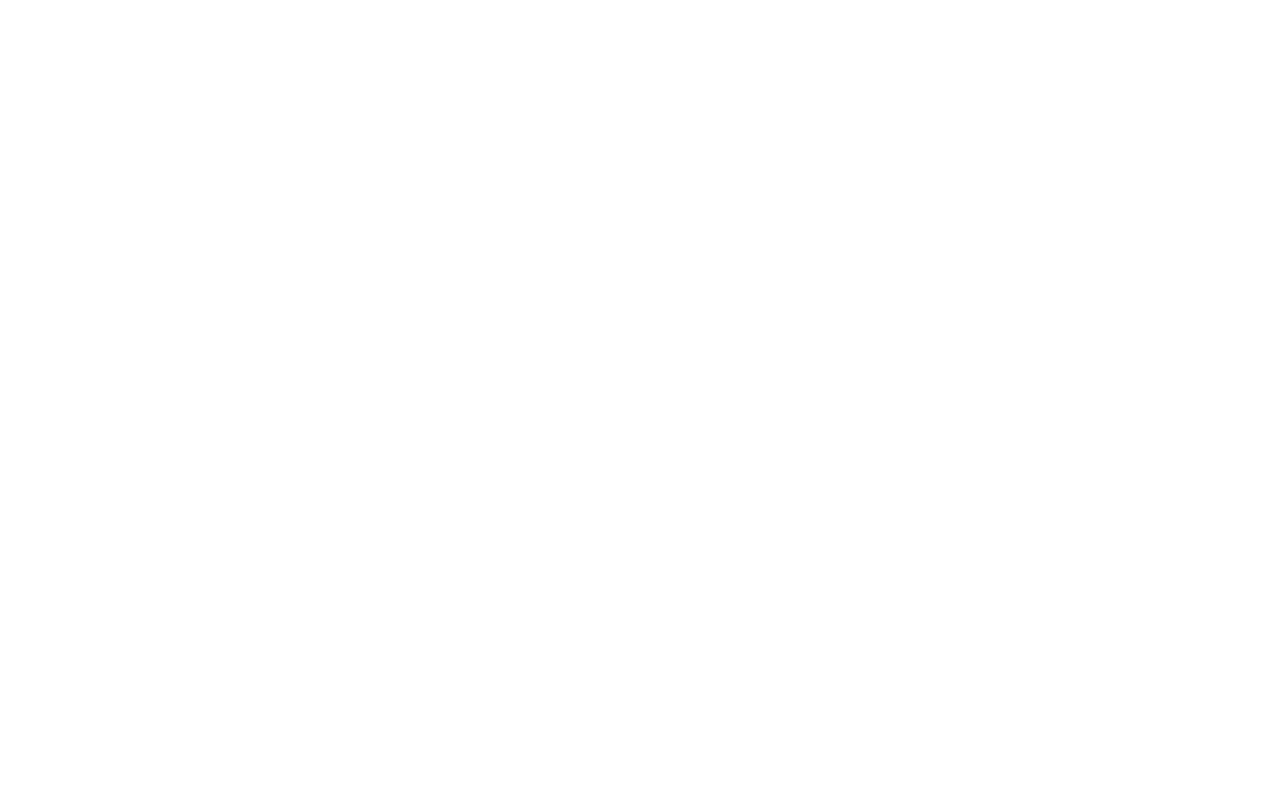
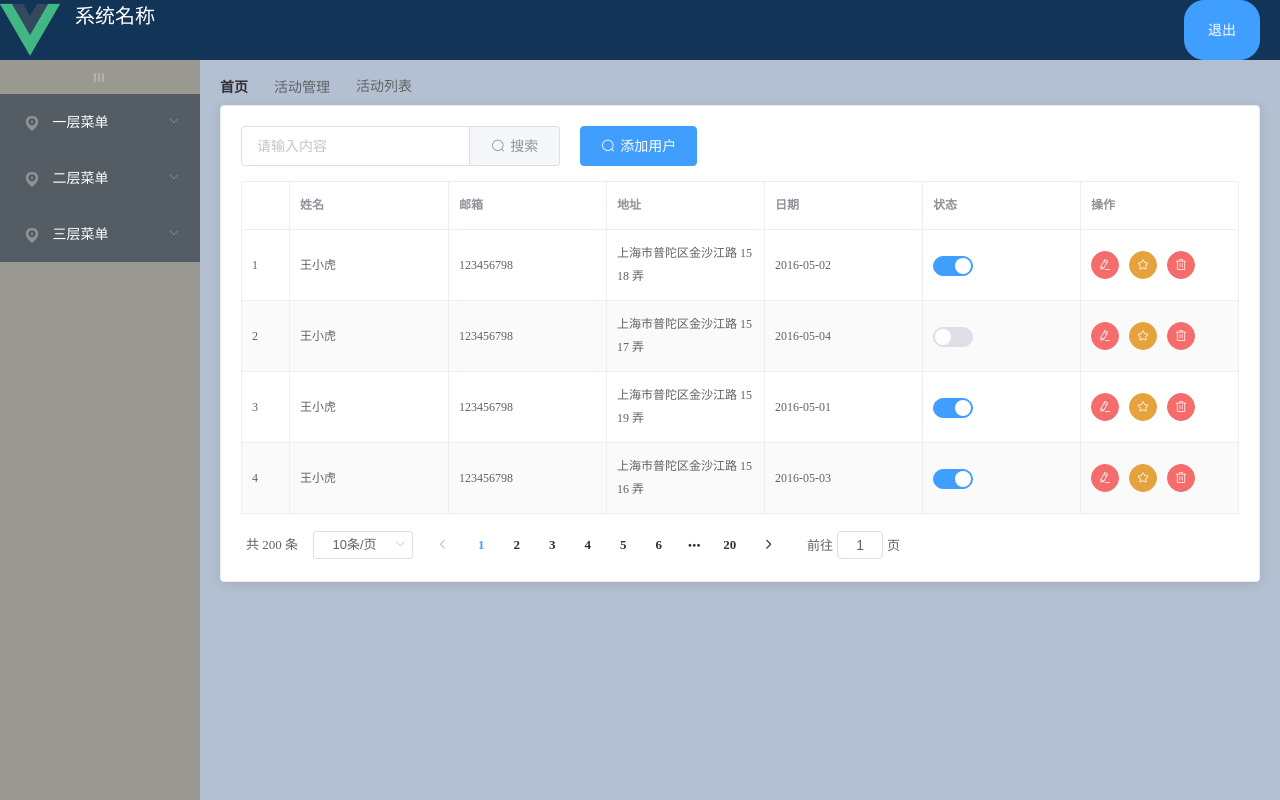
Before and after one commit to lb-github0906/admin-projrct, a Vue app: page /#/user in a window 1280 px wide. Built offline with nearby package versions, Linux system fonts and the light colour scheme.

Commit message:
新增员工

```diff
--- a/src/assets/css.css
+++ b/src/assets/css.css
@@ -4,3 +4,17 @@
     background: #fff;
     padding: 0;
 }
+.el-breadcrumb {
+    margin-bottom: 10px;
+    font-size: 14px;
+}
+.el-card {
+    box-shadow: 0 1px 1px rgb(0 0 0 0.15) !important
+}
+.el-table {
+    margin-top: 15px;
+    font-size: 12px;
+}
+.el-pagination {
+    margin-top: 15px    ;
+}
--- /dev/null
+++ b/src/components/user.vue
@@ -0,0 +1,207 @@
+<template>
+  <div>
+  <el-breadcrumb separator-class="el-icon-arrow-right">
+    <el-breadcrumb-item :to="{ path: '/' }">首页</el-breadcrumb-item>
+    <el-breadcrumb-item>活动管理</el-breadcrumb-item>
+    <el-breadcrumb-item>活动列表</el-breadcrumb-item>
+  </el-breadcrumb>
+
+    <!-- 卡片 -->
+    <el-card class="box-card">
+      <!-- 搜索 -->
+        <el-row :gutter="20">
+          <el-col :span="8">
+            <el-input placeholder="请输入内容"  v-model="queryInfo.query" clearable @clear="getList()">
+              <el-button slot="append" icon="el-icon-search" @click="getList()">搜索</el-button>
+            </el-input>
+          </el-col>
+          <el-col :span="6">
+            <el-button icon="el-icon-search" type="primary" @click="addUser">添加用户</el-button>
+          </el-col>
+        </el-row>
+        <el-table :data="tableData" :border="true" :stripe="true">
+          <!-- 索引列 -->
+          <el-table-column type="index"></el-table-column>
+          <!-- 数据列 -->
+          <el-table-column label="姓名" prop="name"></el-table-column>
+          <el-table-column label="邮箱" prop="email"></el-table-column>
+          <el-table-column label="地址" prop="address"></el-table-column>
+          <el-table-column label="日期" prop="date"></el-table-column>
+          <el-table-column label="状态" prop="scope">
+            <!-- 添加模板插槽来加switch按钮控件 -->
+            <template slot-scope="scope">
+              <!-- scope.row拿到这一行的数据，再对里边的数据源进行选择 -->
+              <el-switch v-model="scope.row.scope" @change="changeNew(scope.row)"></el-switch>
+            </template>
+          </el-table-column>
+          <el-table-column label="操作" prop="">
+            <template slot-scope="scope" width="180px">
+              <el-tooltip effect="dark" content="编辑" placement="top" :enterable="false">
+                <el-button type="danger" icon="el-icon-edit" circle size="mini"></el-button>
+              </el-tooltip>
+              <el-tooltip effect="dark" content="收藏" placement="top" :enterable="false">
+                <el-button type="warning" icon="el-icon-star-off" circle size="mini"></el-button>
+              </el-tooltip>
+              <el-tooltip effect="dark" content="删除" placement="top" :enterable="false">
+                <el-button type="danger" icon="el-icon-delete" circle size="mini"></el-button>
+              </el-tooltip>
+            </template>
+          </el-table-column>
+        </el-table>
+        <!-- 分页 -->
+        <el-pagination
+          @size-change="handleSizeChange"
+          @current-change="handleCurrentChange"
+          :current-page="queryInfo.pagenum"
+          :page-sizes="[10, 20, 30, 40]"
+          :page-size="queryInfo.pageSize"
+          layout="total, sizes, prev, pager, next, jumper"
+          :total="total">
+        </el-pagination>
+  </el-card>
+  <!-- 添加用户对话框 -->
+      <el-dialog
+        title="添加用户"
+        :visible.sync="addDialogVisible"
+        width="50%"
+        :before-close="handleClose">
+        <!-- 内容显示 -->
+          <el-form :model="addForm" :rules="addrules" ref="ruleForm" label-width="70px">
+            <el-form-item label="用户名" prop="name">
+              <el-input v-model="addForm.name"></el-input>
+            </el-form-item>
+          </el-form>
+          <el-form :model="addForm" :rules="addrules" ref="ruleForm" label-width="70px">
+            <el-form-item label="密码" prop="pasw">
+              <el-input v-model="addForm.pasw"></el-input>
+            </el-form-item>
+          </el-form>
+          <el-form :model="addForm" :rules="addrules" ref="ruleForm" label-width="70px">
+            <el-form-item label="地址" prop="address">
+              <el-input v-model="addForm.address"></el-input>
+            </el-form-item>
+          </el-form>
+          <el-form :model="addForm" :rules="addrules" ref="ruleForm" label-width="70px">
+            <el-form-item label="邮箱" prop="email">
+              <el-input v-model="addForm.email"></el-input>
+            </el-form-item>
+          </el-form>
+        <!-- 地步区域 -->
+        <span slot="footer" class="dialog-footer">
+          <el-button @click="cancleTable">取 消</el-button>
+          <el-button type="primary" @click="addDialogVisible = false">确 定</el-button>
+        </span>
+    </el-dialog>
+</div>
+</template>
+
+<script>
+
+export default {
+  data() {
+    return {
+      queryInfo: {
+        query: '',
+        pagenum: 1,
+        pageSize: 2
+      },
+      total: 200,
+      addForm: {
+        name: '',
+        pasw: '',
+        address: '',
+        email: '',
+      },
+      // 新增时校验规则
+      addrules: {
+        name:[
+          {required: true,message: '用户名', trigger: 'blur'},
+        ],
+        pasw:[
+          {required: true,message: '密码', trigger: 'blur'},
+          {min:6, max:20,message: '密码位数不对', trigger: 'bulr'}
+        ],
+        address:[
+          {required: true,message: '地址', trigger: 'blur'},
+        ],
+        email:[
+          {required: true,message: '邮箱', trigger: 'blur'},
+        ],
+      },
+      addDialogVisible: false,
+      tableData: [{
+            date: '2016-05-02',
+            id:'1',
+            name: '王小虎',
+            email: '123456798',
+            scope: true,
+            address: '上海市普陀区金沙江路 1518 弄'
+          }, {
+            date: '2016-05-04',
+            name: '王小虎',
+            id:'2',
+            email: '123456798',
+            scope: false,
+            address: '上海市普陀区金沙江路 1517 弄'
+          }, {
+            date: '2016-05-01',
+            id:'3',
+            name: '王小虎',
+            email: '123456798',
+            scope: true,
+            address: '上海市普陀区金沙江路 1519 弄'
+          }, {
+            date: '2016-05-03',
+            email: '123456798',
+            id:'4',
+            scope: true,
+            name: '王小虎',
+            address: '上海市普陀区金沙江路 1516 弄'
+          }]
+    }
+  },
+  methods: {
+    // 监听页面变化情况
+    handleSizeChange(newSize) {
+      // console.log(newSize)
+      this.queryInfo.pageSize = newSize
+      // 获取完页面数量之后，重新请求接口即可加载新页面数据
+      this.tableData
+    },
+    getList() {
+      console.log('调用请求列表详情接口');
+    },
+    // 页码值
+    handleCurrentChange(newPage) {
+      console.log(newPage);
+      this.queryInfo.pagenum = newPage
+    },
+    handleClose() {
+      console.log('handleClose');
+    },
+    // 添加
+    addUser() {
+      this.addDialogVisible = true
+    },
+    // 取消新增
+    cancleTable() {
+      this.addDialogVisible = false
+      this.addForm = {}
+    },
+    async changeNew(info) {
+      console.log(info)
+      const result = await this.axios.put(`user/${info.id}/state/${info.scope}`)
+      console.log('result', result);
+      if (result.meta.status !== 200) {
+        info.scope = !info.scope
+        return this.$message.error('处理失败！')
+      }
+      return this.$message.error('处理成功！')
+    }
+  }
+}
+</script>
+
+<style>
+
+</style>
--- a/src/page/showMessage.vue
+++ b/src/page/showMessage.vue
@@ -21,15 +21,15 @@
 				unique-opened
 				:collapse = "showToggle"
 				:collapse-transition="false"
-				:router="true">
+				:router="true"
+				:default-active="avtivePath">
 				<!-- 一级菜单 -->
 				<el-submenu :index="item.id" v-for="item in systemList" :key="item.id">
-					<template slot="title"> <i class="el-icon-location"></i> <span>一级菜单</span> </template>
-						<!-- <el-submenu index="1-4"> -->
-								<el-menu-item :index="subitem.path" v-for="subitem in item.children" :key="subitem.path">
-									<template slot="title"> <i class="el-icon-menu"></i> <span>一级菜单二层</span></template>
-								</el-menu-item>
-							<!-- </el-submenu> -->
+					<template slot="title"> <i class="el-icon-location"></i> <span>{{item.name}}</span> </template>
+					<!-- 二级菜单 -->
+							<el-menu-item :index="'/' + subitem.path" v-for="subitem in item.children" :key="subitem.path"  @click="saveNaState('/' + subitem.path)">
+								<template slot="title"> <i class="el-icon-menu"></i> <span>{{subitem.childName}}</span></template>
+							</el-menu-item>
 					</el-submenu>
 				</el-menu>
 			</el-aside>
@@ -47,38 +47,45 @@
 	data() {
 		return {
 			showToggle: false,
+			avtivePath: '',
 			systemList: [
 				{
 					id: '1',
+					name: '一层菜单',
 					children: [{
-						path: '1'
+						path: 'user',
+						childName: '用户列表'
 					}]
 				},
 				{
 					id: '2',
+					name: '二层菜单',
 					children: [{
-						path: '2'
+						path: '2',
+						childName: '子菜单2'
 					}]
 				},
 				{
 					id: '3',
+					name: '三层菜单',
 					children: [{
-						path: '3'
+						path: '3',
+						childName: '子菜单3'
 					}]
 				},
 			]
 		}
 	},
 	created() {
-		this.getessage()
+		this.avtivePath = window.sessionStorage.getItem('avtivePath')
 	},
 	methods: {
-		 async getessage() {
-			const result = await axios.get('menus')
-			console.log('result', result);
-		},
 		btnShow() {
 			this.showToggle = !this.showToggle
+		},
+		// 保存连接激活状态
+		saveNaState(avtivePath) {
+			window.sessionStorage.setItem('avtivePath', avtivePath)
 		},
 		back() {
 			// 清除缓存
```
Also changed, not shown: src/router/index.js (+5 -3 lines).
